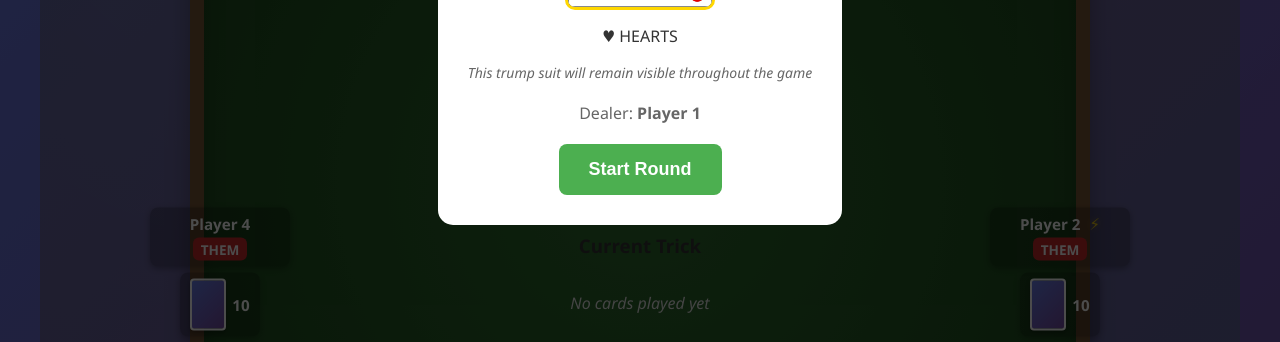
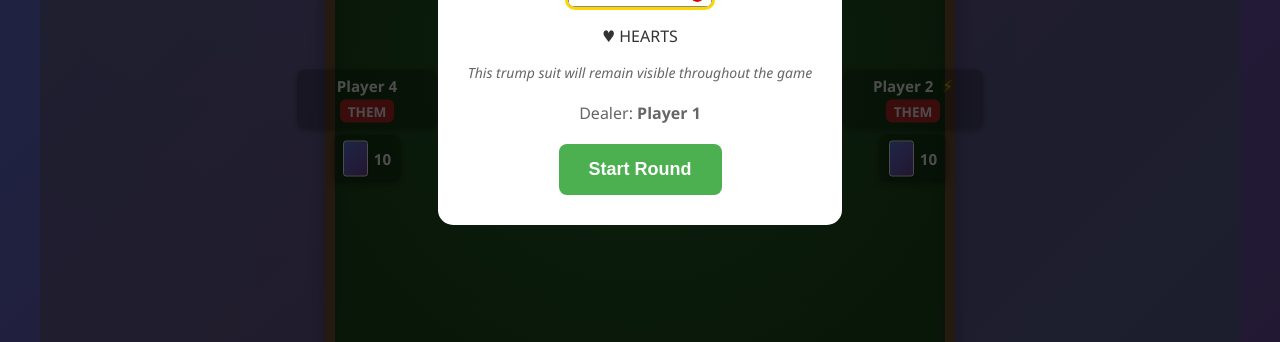
Before and after one commit to frankbexxx/sueca, a React (Create React App) app in the folder frontend/: page / in a window 1280 px wide. Shown: the part 458-800 px from the top of the page. Built offline with nearby package versions, Linux system fonts and the light colour scheme; no server answers.

Commit message:
Fix trick card positioning: Add !important to Android media query rules and clean up CSS comments

```diff
--- a/frontend/src/components/GameBoard.css
+++ b/frontend/src/components/GameBoard.css
@@ -1,10 +1,10 @@
 .game-board {
-  --table-size: 900px;
-  --trick-size: 360px;
-  --card-w: 70px;
-  --card-h: 101px;
-  --hand-row-h: 108px;
-  --button-min-w: 180px;
+  --table-size: 630px; /* 70% of 900px */
+  --trick-size: 252px; /* 70% of 360px */
+  --card-w: 49px; /* 70% of 70px */
+  --card-h: 71px; /* 70% of 101px */
+  --hand-row-h: 76px; /* 70% of 108px */
+  --button-min-w: 126px; /* 70% of 180px */
   max-width: 1200px;
   margin: 0 auto;
   padding: 0;
@@ -140,8 +140,8 @@
 .table-layout {
   position: relative;
   width: 100%;
-  margin: 20px 0 40px;
-  padding: 16px;
+  margin: 14px 0 28px; /* 70% of 20px/40px */
+  padding: 11px; /* 70% of 16px */
   display: flex;
   justify-content: center;
 }
@@ -151,11 +151,11 @@
   width: var(--table-size);
   height: var(--table-size);
   background: radial-gradient(circle at 50% 40%, #2f6d2f, #1f4f1f 70%);
-  border: 14px solid #7a5736;
-  border-radius: 16px;
-  box-shadow: 0 10px 24px rgba(0,0,0,0.28), inset 0 0 22px rgba(0,0,0,0.2);
+  border: 10px solid #7a5736; /* 70% of 14px */
+  border-radius: 11px; /* 70% of 16px */
+  box-shadow: 0 7px 17px rgba(0,0,0,0.28), inset 0 0 15px rgba(0,0,0,0.2); /* 70% scaling */
   overflow: visible;
-  padding: 14px;
+  padding: 10px; /* 70% of 14px */
 }
 
 .grid-overlay {
@@ -221,43 +221,48 @@
 .trick-area-center {
   position: absolute;
   inset: 0;
-  display: flex;
-  flex-direction: column;
-  align-items: center;
-  justify-content: center;
   pointer-events: none;
   z-index: 60;
 }
 
 .trick-cards-cross {
-  position: relative;
-  width: var(--trick-size);
-  height: var(--trick-size);
+  position: absolute;
+  width: var(--trick-size); /* 252px */
+  height: var(--trick-size); /* 252px */
+  /* Centered on table: positioned at table center minus half container size */
+  left: calc(var(--table-size) / 2 - var(--trick-size) / 2);
+  top: calc(var(--table-size) / 2 - var(--trick-size) / 2);
 }
 
 .trick-card-cross {
   position: absolute;
-  display: flex;
-  flex-direction: column;
-  align-items: center;
-  gap: 6px;
   pointer-events: auto;
 }
 
-.trick-from-north { top: 10px; left: 50%; transform: translateX(-50%); }
-.trick-from-south { bottom: 10px; left: 50%; transform: translateX(-50%); }
-.trick-from-east  { right: 10px; top: 50%; transform: translateY(-50%); }
-.trick-from-west  { left: 10px; top: 50%; transform: translateY(-50%); }
-
-/* ============================================
-   MOBILE FIX: Inverter posições das cartas jogadas
-   TODO: Testar e reverter se não funcionar
-   ============================================ */
-@media (max-width: 768px) {
-  .trick-from-north { bottom: 10px; left: 50%; transform: translateX(-50%); }
-  .trick-from-south { top: 10px; left: 50%; transform: translateX(-50%); }
-  .trick-from-east { left: 10px; top: 50%; transform: translateY(-50%); }
-  .trick-from-west { right: 10px; top: 50%; transform: translateY(-50%); }
+/* Trick cards positioned absolutely with literal (x, y) coordinates relative to origin (0, 0) */
+.trick-from-north {
+  position: absolute;
+  top: 0px;
+  left: 101.5px;
+  z-index: 100;
+}
+.trick-from-south {
+  position: absolute;
+  top: 181px;
+  left: 101.5px;
+  z-index: 100;
+}
+.trick-from-east {
+  position: absolute;
+  top: 90.5px;
+  left: 203px;
+  z-index: 100;
+}
+.trick-from-west {
+  position: absolute;
+  top: 90.5px;
+  left: 0px;
+  z-index: 100;
 }
 
 .trick-card-img {
@@ -304,10 +309,10 @@
   pointer-events: auto;
 }
 
-.player-seat.player-north { top: -40px; left: 50%; transform: translateX(-50%); }
-.player-seat.player-south { bottom: -40px; left: 50%; transform: translateX(-50%); }
-.player-seat.player-east  { right: -54px; top: 50%; transform: translateY(-50%); }
-.player-seat.player-west  { left: -54px; top: 50%; transform: translateY(-50%); }
+.player-seat.player-north { top: -28px; left: 50%; transform: translateX(-50%); } /* 70% of -40px */
+.player-seat.player-south { bottom: -28px; left: 50%; transform: translateX(-50%); } /* 70% of -40px */
+.player-seat.player-east  { right: -38px; top: 50%; transform: translateY(-50%); } /* 70% of -54px */
+.player-seat.player-west  { left: -38px; top: 50%; transform: translateY(-50%); } /* 70% of -54px */
 
 .player-info {
   text-align: center;
@@ -317,6 +322,56 @@
   border-radius: 8px;
   box-shadow: 0 2px 6px rgba(0,0,0,0.3);
   min-width: 140px;
+}
+
+/* Mobile layout for player info boxes - fixed size, 2 lines */
+.player-info.mobile-layout {
+  min-width: 90px;
+  max-width: 90px;
+  width: 90px;
+  padding: 4px 6px;
+  display: flex;
+  flex-direction: column;
+  gap: 2px;
+  align-items: center;
+  justify-content: center;
+}
+
+.player-name-line-1 {
+  font-size: 0.75em;
+  font-weight: 600;
+  color: rgba(255, 255, 255, 0.95);
+  line-height: 1.1;
+  display: flex;
+  align-items: center;
+  justify-content: center;
+  gap: 3px;
+  white-space: nowrap;
+  overflow: hidden;
+  text-overflow: ellipsis;
+  width: 100%;
+}
+
+.player-name-line-2 {
+  font-size: 0.85em;
+  font-weight: 700;
+  color: rgba(255, 255, 255, 1);
+  line-height: 1.2;
+  display: flex;
+  align-items: center;
+  justify-content: center;
+  gap: 4px;
+  width: 100%;
+}
+
+.player-info.mobile-layout .dealer-badge {
+  font-size: 0.7em;
+  margin-left: 2px;
+}
+
+.player-info.mobile-layout .turn-indicator {
+  font-size: 0.9em;
+  margin-left: 3px;
 }
 
 .player-name {
@@ -376,6 +431,14 @@
   border: 1px solid rgba(255, 255, 255, 0.1);
   border-radius: 12px;
   box-shadow: inset 0 1px 4px rgba(0,0,0,0.12);
+  /* Width calculation: covers all 10 cards with spacing
+   * CENTER_OFFSET = (10-1) * 18 / 2 = 81px
+   * Card width = 49px * 0.92 = 45px
+   * Total width = 81px + 45px + 81px + padding(24px) = 231px
+   * Using 250px to ensure full coverage with margin
+   */
+  min-width: 250px;
+  overflow: visible;
 }
 
 .card-hand {
@@ -419,12 +482,12 @@
 }
 
 .card-back-small {
-  width: 36px;
-  height: 52px;
-  border-radius: 4px;
+  width: 25px; /* 70% of 36px */
+  height: 36px; /* 70% of 52px */
+  border-radius: 3px; /* 70% of 4px */
   background: linear-gradient(135deg, #667eea 0%, #764ba2 100%);
-  border: 2px solid #fff;
-  box-shadow: 0 2px 4px rgba(0,0,0,0.3);
+  border: 1px solid #fff; /* 70% of 2px */
+  box-shadow: 0 1px 3px rgba(0,0,0,0.3); /* 70% scaling */
 }
 
 .card-count {
@@ -459,6 +522,16 @@
   .trump-minimal { font-size: 0.95em; }
 }
 
+/* Mobile: East and West info boxes positioned closer to table edge */
+@media (max-width: 768px) {
+  .player-seat.player-east {
+    right: -10px !important; /* Encostado à lateral, pode sobrepor borda */
+  }
+  .player-seat.player-west {
+    left: -10px !important; /* Encostado à lateral, pode sobrepor borda */
+  }
+}
+
 @media (max-width: 768px) {
   .game-board {
     --table-size: min(94vw, 620px);
@@ -485,14 +558,19 @@
   .ui-corner.bottom-left { left: 8px; }
   .player-seat.player-north { top: -12px; }
   .player-seat.player-south { bottom: -12px; }
-  .player-seat.player-east { right: -18px; }
-  .player-seat.player-west { left: -18px; }
+  .player-seat.player-east { right: -10px !important; } /* Mobile: Encostado à lateral, pode sobrepor borda */
+  .player-seat.player-west { left: -10px !important; } /* Mobile: Encostado à lateral, pode sobrepor borda */
   .player-info { min-width: 120px; }
   .hand-row { padding: 8px 10px; }
   .trump-info-in-team { font-size: 0.75em; gap: 4px; }
   .trump-minimal { font-size: 0.9em; padding: 1px 5px; }
   .dealer-name { font-size: 0.85em; }
-  .trick-card-cross { width: 240px; height: 240px; }
+  .trick-cards-cross { width: 240px; height: 240px; }
+  /* Trick cards absolutely positioned with literal (x, y) coordinates */
+  .trick-from-north { top: 1px !important; left: 46px !important; }
+  .trick-from-south { top: 140px !important; left: 46px !important; z-index: 100; }
+  .trick-from-east { top: 70px !important; left: 98px !important; }
+  .trick-from-west { top: 70px !important; left: 1px !important; }
   .action-buttons-group {
     flex-wrap: nowrap;
     gap: 8px;
@@ -535,10 +613,16 @@
   }
   .action-buttons-bar { padding: 6px 6px 12px; }
   .table-layout { margin: 8px 0 20px; padding: 6px; }
-  .player-seat.player-east { right: -6px; }
-  .player-seat.player-west { left: -6px; }
+  .player-seat.player-east { right: -10px !important; } /* Encostado à lateral */
+  .player-seat.player-west { left: -10px !important; } /* Encostado à lateral */
   .player-seat.player-north { top: -4px; }
   .player-seat.player-south { bottom: -4px; }
+  .trick-cards-cross { width: 210px; height: 210px; }
+  /* Trick cards absolutely positioned with literal (x, y) coordinates */
+  .trick-from-north { top: 0px; left: 79px; }
+  .trick-from-south { top: 136px; left: 79px; z-index: 100; }
+  .trick-from-east { top: 68px; left: 158px; }
+  .trick-from-west { top: 68px; left: 0px; }
   .hand-row { padding: 6px 8px; }
   .trump-info-in-team { font-size: 0.7em; gap: 3px; flex-wrap: wrap; }
   .trump-minimal { font-size: 0.85em; padding: 1px 4px; }
```
